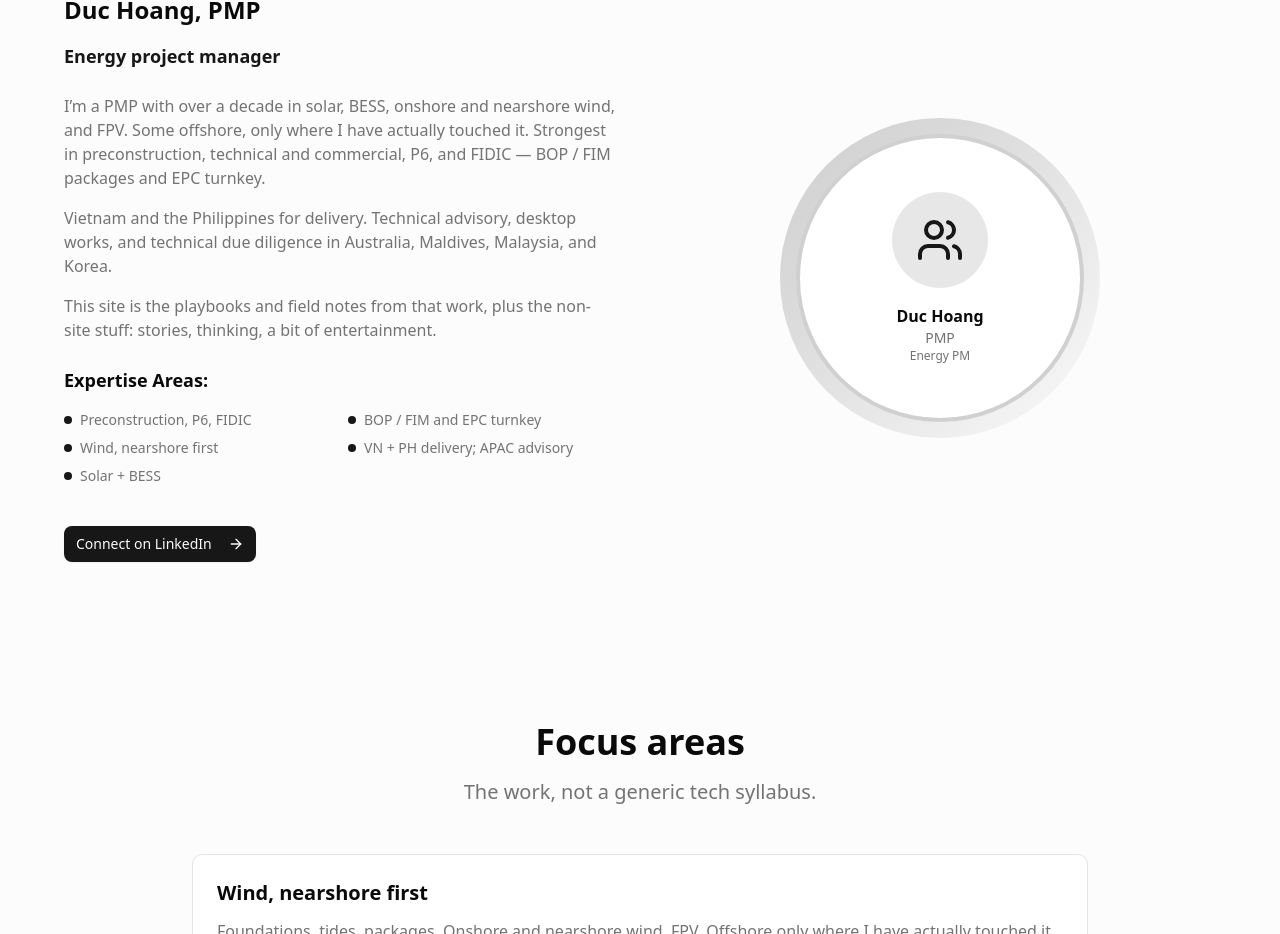
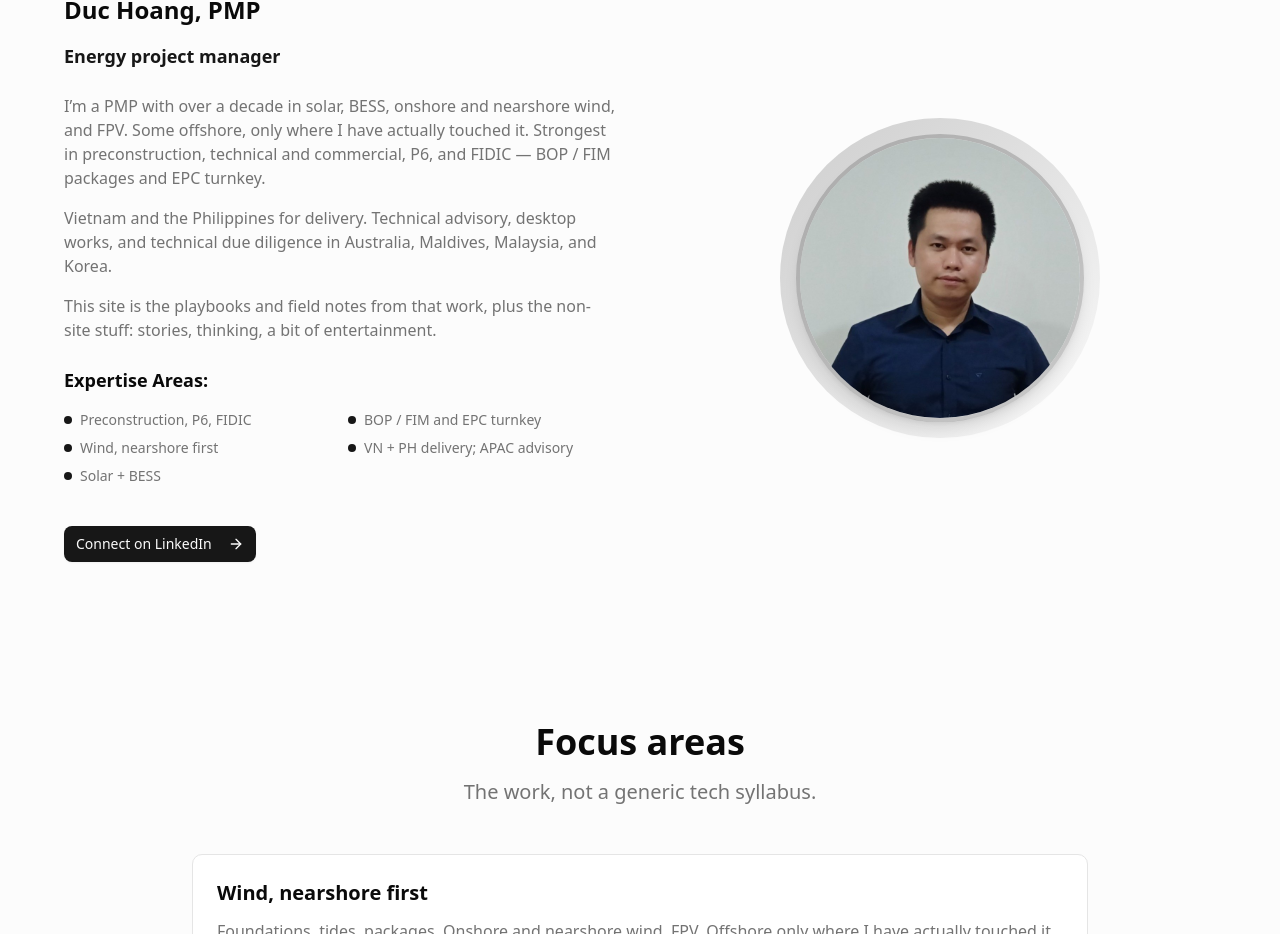
Before and after one commit to Vietduc88x/techmadeeasy-website, a React (Vite) app: page /about in a window 1280 px wide. Shown: the part 2287-3221 px from the top of the page. Built offline with nearby package versions, Linux system fonts and the light colour scheme.

Commit message:
Use LinkedIn photo on the About founder card

```diff
--- a/src/pages/About.jsx
+++ b/src/pages/About.jsx
@@ -227,18 +227,11 @@ export function About() {
               <div className="flex justify-center">
                 <div className="relative">
                   <div className="w-80 h-80 bg-gradient-to-br from-primary/20 to-secondary/20 rounded-full flex items-center justify-center">
-                    <div className="w-72 h-72 bg-card rounded-full border-4 border-primary/20 flex items-center justify-center">
-                      <div className="text-center space-y-4">
-                        <div className="w-24 h-24 bg-primary/10 rounded-full mx-auto flex items-center justify-center">
-                          <Users className="h-12 w-12 text-primary" />
-                        </div>
-                        <div>
-                          <p className="font-bold text-foreground">Duc Hoang</p>
-                          <p className="text-sm text-muted-foreground">PMP</p>
-                          <p className="text-xs text-muted-foreground">Energy PM</p>
-                        </div>
-                      </div>
-                    </div>
+                    <img
+                      src="/images/duc-hoang.jpg"
+                      alt="Duc Hoang, PMP"
+                      className="w-72 h-72 rounded-full object-cover border-4 border-primary/20 shadow-lg"
+                    />
                   </div>
                 </div>
               </div>
```
